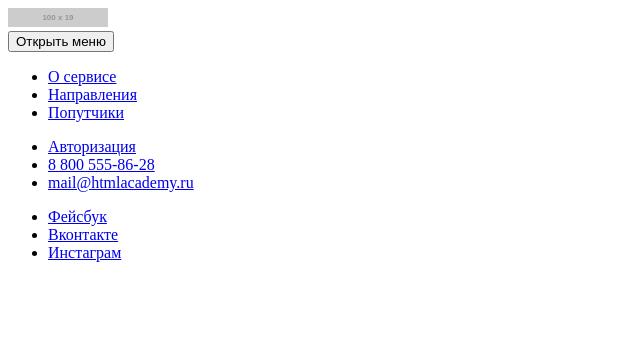
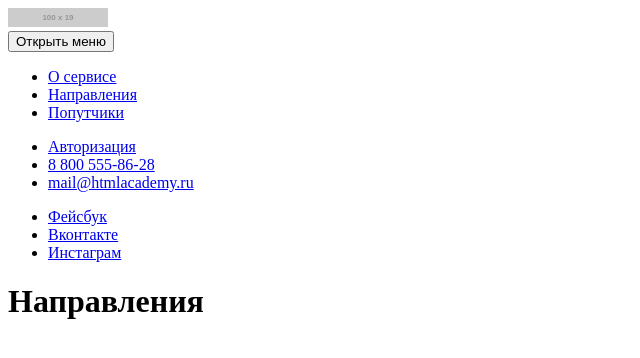
Before and after one commit to lotus84/918643-pognali-18, a website: page source/form.html in a window 1280 px wide. Shown: the whole page, without its empty margins (0-640 px from the left). Drawn offline with Linux system fonts and the light colour scheme; placeholder pictures from the web are drawn by us.

Commit message:
Добавляет заготовку для разметки <main> на странице form.html

```diff
--- a/source/form.html
+++ b/source/form.html
@@ -37,5 +37,12 @@
       </nav>
     </header>
 
+    <main class="page-main">
+      <h1 class="page-main__title">Направления</h1>
+
+      <!-- Здесь будет форма -->
+
+    </main>
+
   </body>
 </html>
```
